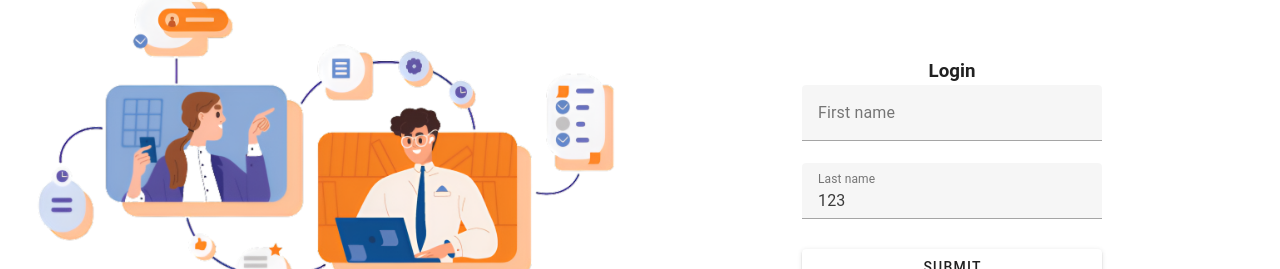
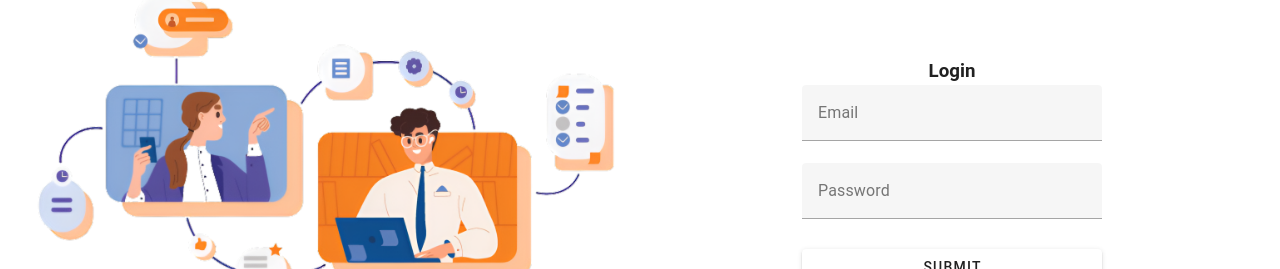
Before and after one commit to addeligero/ScanCount-, a Vue app: page / in a window 1280 px wide. Shown: the part 261-530 px from the top of the page. Built offline with nearby package versions, Linux system fonts and the light colour scheme; the HTML template or start-up script is replaced by a standard one.

Commit message:
feat: user can login

```diff
--- a/package.json
+++ b/package.json
@@ -13,6 +13,7 @@
     "format": "prettier --write src/"
   },
   "dependencies": {
+    "axios": "^1.8.4",
     "pinia": "^3.0.1",
     "vue": "^3.5.13",
     "vue-router": "^4.5.0",
--- a/src/components/Auth/Login.vue
+++ b/src/components/Auth/Login.vue
@@ -1,31 +1,48 @@
 <script setup>
 import { ref } from 'vue'
-const firstName = ref('')
-const firstNameRules = [
-  (value) => {
-    if (value?.length >= 3) return true
-    return 'First name must be at least 3 characters.'
-  },
-]
+import { useRouter } from 'vue-router'
+import axios from 'axios'
 
-const lastName = ref('123')
-const lastNameRules = [
-  (value) => {
-    if (/[^0-9]/.test(value)) return true
-    return 'Last name can not contain digits.'
-  },
-]
+const router = useRouter()
+
+const email = ref('')
+const password = ref('')
+const isSubmitting = ref(false)
+
+const login = async () => {
+  isSubmitting.value = true
+
+  try {
+    const response = await axios.post('http://127.0.0.1:8000/api/login', {
+      email: email.value,
+      password: password.value,
+    })
+
+    if (!response.data.access_token) {
+      throw new Error('Invalid credentials')
+    }
+
+    localStorage.setItem('token', response.data.access_token)
+    alert('Login successful!')
+    router.push('/home')
+  } catch (error) {
+    console.error('Login failed:', error)
+    alert(error.response?.data?.message || 'Invalid login credentials.')
+  } finally {
+    isSubmitting.value = false
+  }
+}
 </script>
 
 <template>
   <v-sheet class="mx-auto" width="300">
     <h3 class="text-center">Login</h3>
-    <v-form fast-fail @submit.prevent>
-      <v-text-field v-model="firstName" :rules="firstNameRules" label="First name"></v-text-field>
+    <v-form fast-fail @submit.prevent="login">
+      <v-text-field v-model="email" label="Email" type="email" required></v-text-field>
 
-      <v-text-field v-model="lastName" :rules="lastNameRules" label="Last name"></v-text-field>
+      <v-text-field v-model="password" label="Password" type="password" required></v-text-field>
 
-      <v-btn class="mt-2" type="submit" block>Submit</v-btn>
+      <v-btn :loading="isSubmitting" class="mt-2" type="submit" block> Submit </v-btn>
     </v-form>
   </v-sheet>
 </template>
```
Also changed, not shown: 1 other file (tests, documents, lock files or other folders).
